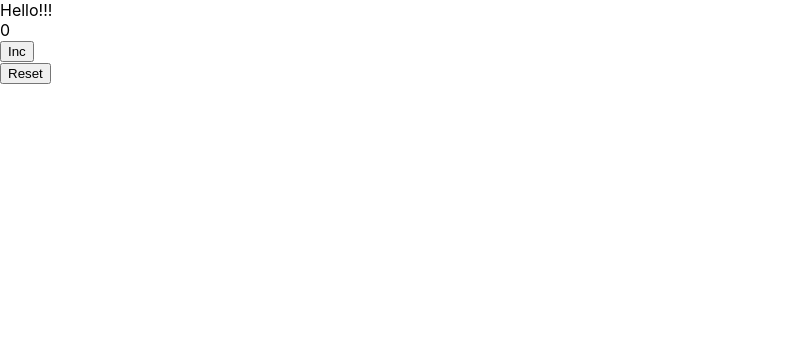
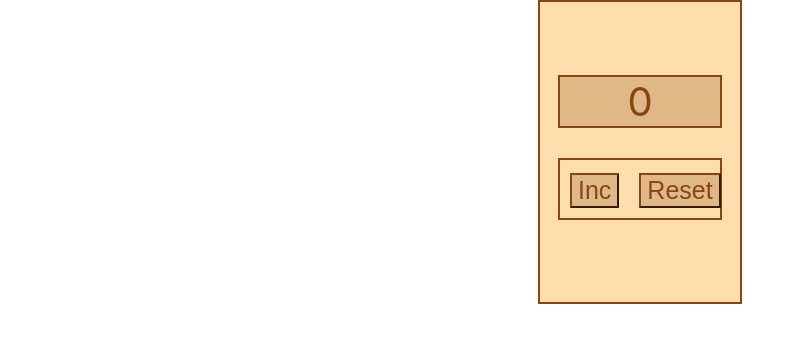
Before and after one commit to KatyaKlepcha/Counter, a React (Create React App) app: page / in a window 1280 px wide. Shown: the top 342 px of the page, without its empty margins (0-805 px from the left). Built offline with nearby package versions, Linux system fonts and the light colour scheme.

Commit message:
commit: add new classes

```diff
--- a/src/App.css
+++ b/src/App.css
@@ -1,5 +1,49 @@
+.main {
+    width: 200px;
+    height: 300px;
+    margin: 0 auto;
+    border: 2px solid saddlebrown;
+    background-color: navajowhite;
+    display: flex;
+    flex-direction: column;
+    align-items: center;
+    justify-content: center;
+}
+
+.display {
+    background-color: burlywood;
+    width: 80%;
+    border: 2px solid saddlebrown;
+    margin: 10px;
+    font-size: 40px;
+    text-align: center;
+    color: #8b4513;
+}
+
+.buttons {
+    display: flex;
+    color: saddlebrown;
+    border: 2px solid saddlebrown;
+    width: 80%;
+    margin: 10px;
+    justify-content: space-around;
+    font-size: 40px;
+    margin: 20px;
+}
+
+.button {
+    font-size: 25px;
+    color: saddlebrown;
+    background-color: burlywood;
+    border-color: saddlebrown;
+    margin: 10px;
+}
+
 
 .red {
     color: red;
-    background-color: darkorchid;
+    background-color: burlywood;
+    font-weight: bolder;
+    font-size: 45px;
+
 }
--- a/src/App.tsx
+++ b/src/App.tsx
@@ -16,11 +16,14 @@ function App() {
 
 
     return (
-        <div>
-            <div>Hello!!!</div>
-            <Display number={display}/>
-            <ButtonInc addDisplay={addDisplay}/>
-            <ButtonReset resetDisplay={resetDisplay}/>
+        <div className={'main'}>
+            <div className={'display'}>
+                <Display number={display}/>
+            </div>
+            <div className={'buttons'}>
+                <ButtonInc addDisplay={addDisplay}/>
+                <ButtonReset resetDisplay={resetDisplay}/>
+            </div>
         </div>
     )
 }
--- a/src/Components/Buttons/ButtonInc.tsx
+++ b/src/Components/Buttons/ButtonInc.tsx
@@ -1,12 +1,11 @@
 type ButtonIncType = {
     addDisplay: () => void
-
-}
+  }
 
 export function ButtonInc(props: ButtonIncType) {
     return (
         <div>
-            <button onClick={props.addDisplay}>Inc</button>
+            <button onClick={props.addDisplay} className={'button'}>Inc</button>
         </div>
     )
 }
--- a/src/Components/Buttons/ButtonReset.tsx
+++ b/src/Components/Buttons/ButtonReset.tsx
@@ -5,7 +5,7 @@ type ButtonResetType = {
 export function ButtonReset(props: ButtonResetType) {
     return (
         <div>
-            <button onClick={props.resetDisplay}>Reset</button>
+            <button onClick={props.resetDisplay} className={'button'}>Reset</button>
         </div>
     )
 }
```
